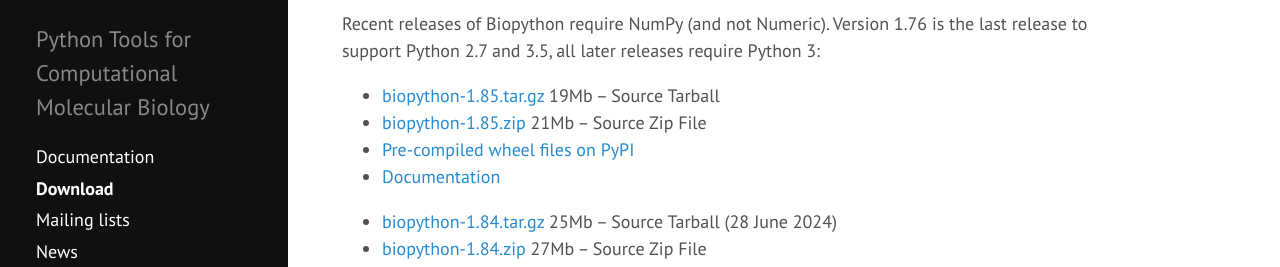
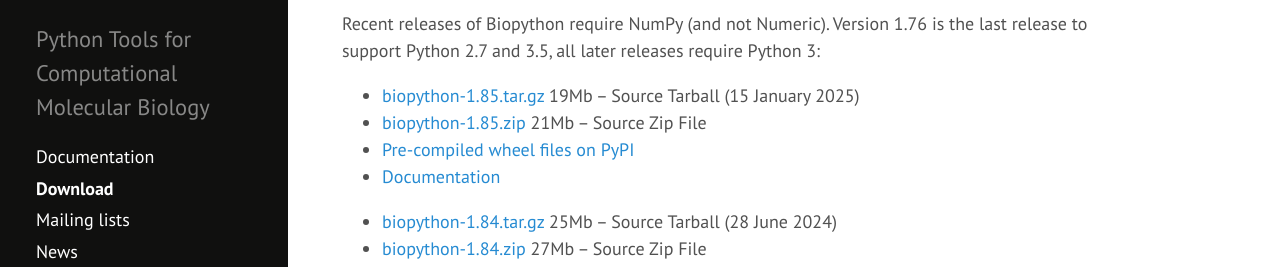
Before and after one commit to biopython/biopython.github.io, a Jekyll site: the page built from wiki/Download.md, in a window 1280 px wide and 900 px high, scrolled down 2662 px. Shown: the part 176-443 px from the top of the window. Built offline with Jekyll 4.4.1, drawn with Linux system fonts in a browser that asks for light colours.

Commit message:
Update Download.md
Include the release date of the previous Biopython release.

```diff
--- a/wiki/Download.md
+++ b/wiki/Download.md
@@ -158,7 +158,7 @@ Version 1.76 is the last release to support Python 2.7 and 3.5,
 all later releases require Python 3:
 
 -   [biopython-1.85.tar.gz](http://biopython.org/DIST/biopython-1.85.tar.gz)
-    19Mb -- Source Tarball
+    19Mb -- Source Tarball (15 January 2025)
 -   [biopython-1.85.zip](http://biopython.org/DIST/biopython-1.85.zip)
     21Mb -- Source Zip File
 -   [Pre-compiled wheel files on PyPI](https://pypi.python.org/pypi/biopython/1.85)
```
